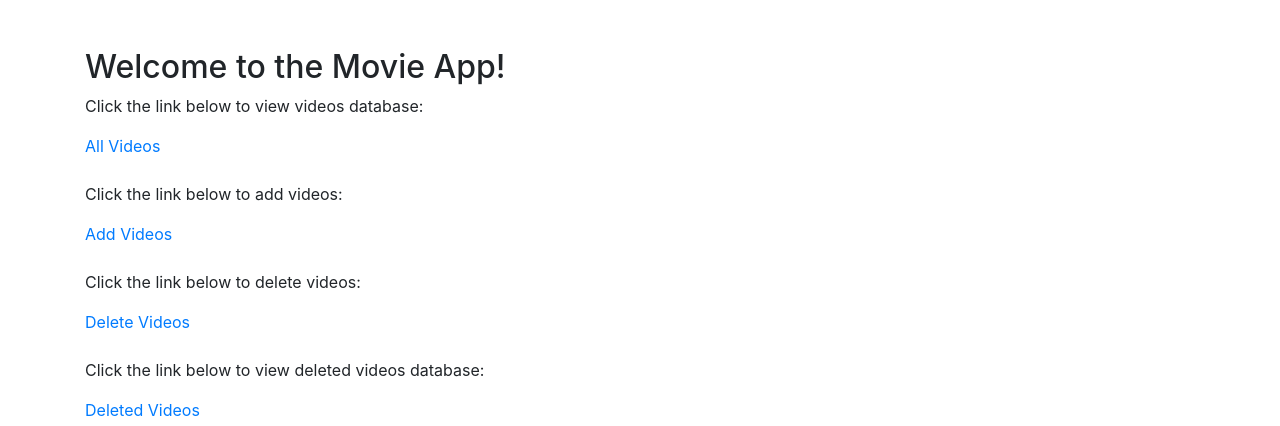
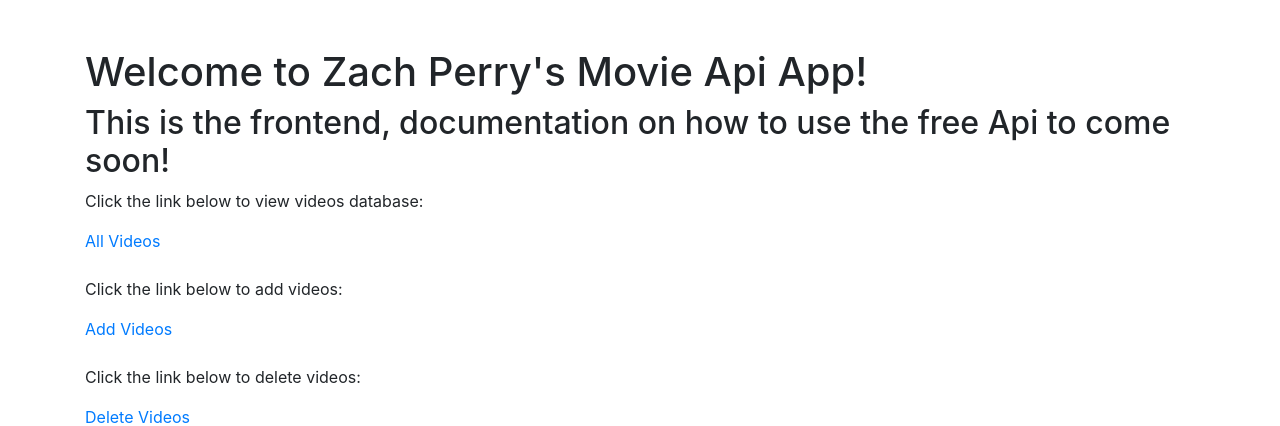
Before and after one commit to ZachPerry13/movies_Flask, a Flask app: page / in a window 1280 px wide. Shown: the top 426 px of the page. Run offline with Flask 2, Linux system fonts and the light colour scheme; some libraries are stand-ins or nearby versions.

Commit message:
changed frontend

```diff
--- a/templates/index.html
+++ b/templates/index.html
@@ -8,7 +8,8 @@
 </head>
 <body>
     <div class="container mt-5">
-    <h2>Welcome to the Movie App!</h2>
+    <h1>Welcome to Zach Perry's Movie Api App!</h1>
+    <h2>This is the frontend, documentation on how to use the free Api to come soon!</h2>
     <p>Click the link below to view videos database:</p>
     <a href="{{ url_for('all_videos') }}">All Videos</a>
     <br><br/>
```
Also changed, not shown: database.db, deleted_db.db.
